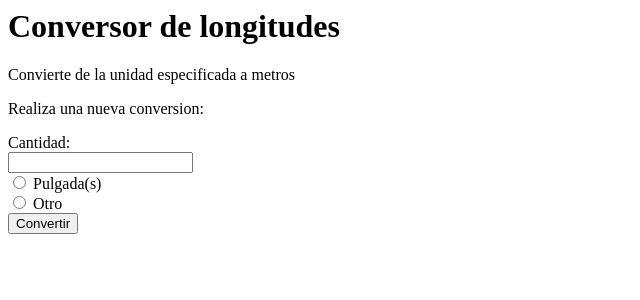
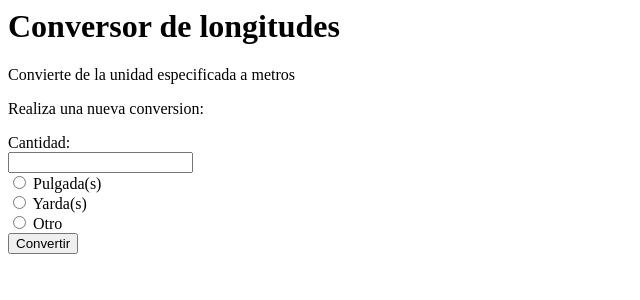
Before and after one commit to cristinamaceiras/desarrollo-web-entorno-servidor, a PHP site: page /conversor2.php in a window 1280 px wide. Shown: the top 300 px of the page, without its empty margins (0-640 px from the left). Run offline with PHP 8.4, Linux system fonts and the light colour scheme.

Commit message:
Ejercicio 6 sin completar

```diff
--- a/sprint1apache/www/site3/conversor2.php
+++ b/sprint1apache/www/site3/conversor2.php
@@ -1,5 +1,4 @@
 <html>
-
 	<body>
 		<h1>Conversor de longitudes</h1>
 
@@ -15,6 +14,14 @@
 					} else {
 						echo "Unidad no soportada";
 					}
+
+					if ($_POST["funidad"] == "yarda"){
+						$v_yardas = $_POST["fcantidad"];
+						$v_metros = $v_yardas * 0.9144;
+						echo $v_yardas. " yardas(s) = ".$v_metros." metros(s)";
+					} else {
+						echo "Unidad no soportada";
+					}
 				}
 			?>
 		</p>
@@ -24,10 +31,14 @@
 		<form action="/conversor2.php" method="post">
 			<label for="cantidad_input">Cantidad:</label><br>
 			<input type="text" id="cantidad_input" name="fcantidad"><br>
+
 			<input type="radio" id="pulgada_input" name="funidad" value="pulgada">
 			<label for="pulgada_input">Pulgada(s)</label><br>
+			<input type="radio" id="yarda_input" name="funidad" value="yarda">
+			<label for="yarda_input">Yarda(s)</label><br>
 			<input type="radio" id="otro_input" name="funidad" value="otro">
 			<label for="otro_input">Otro</label><br>
+
 			<input type="submit" value="Convertir">
 		</form>
 	</body>
```
